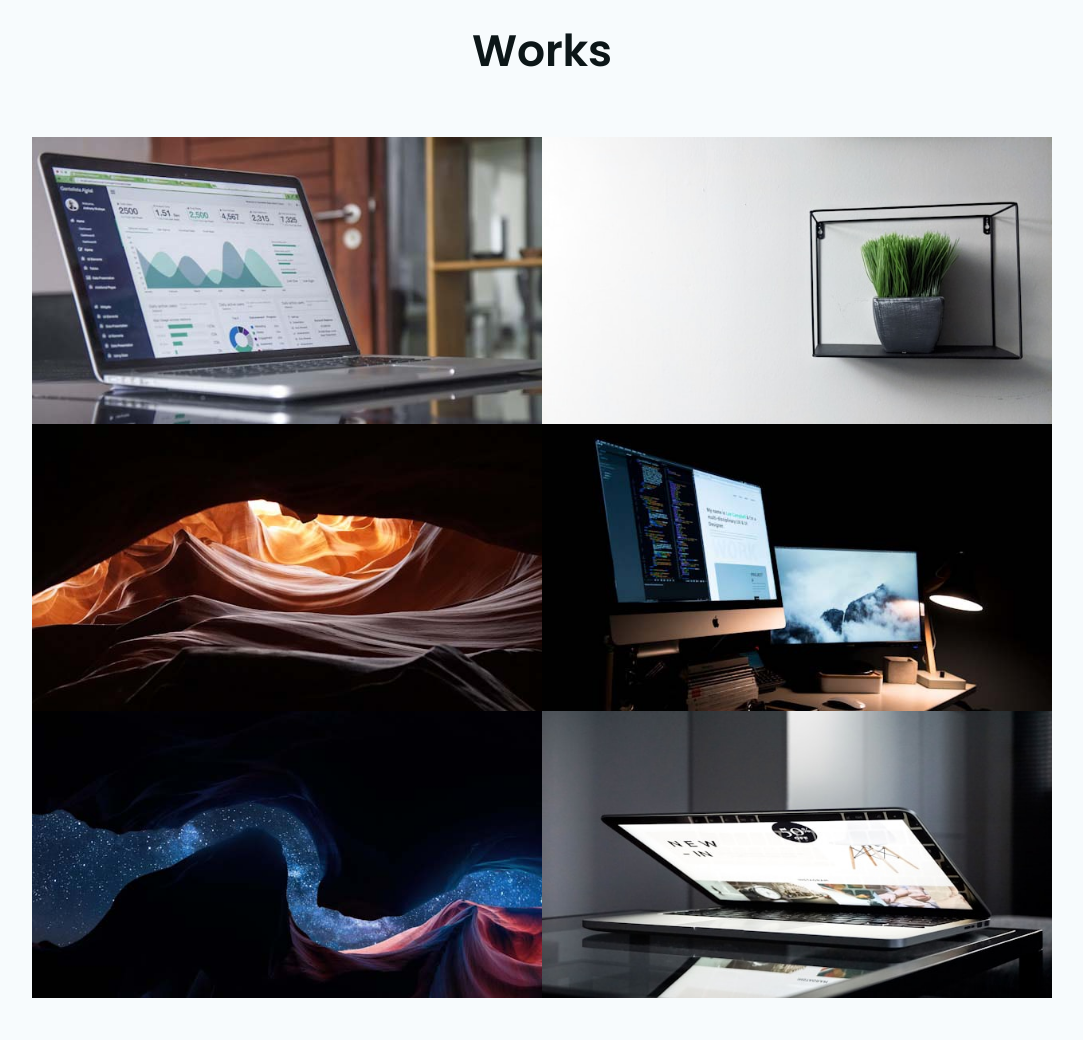
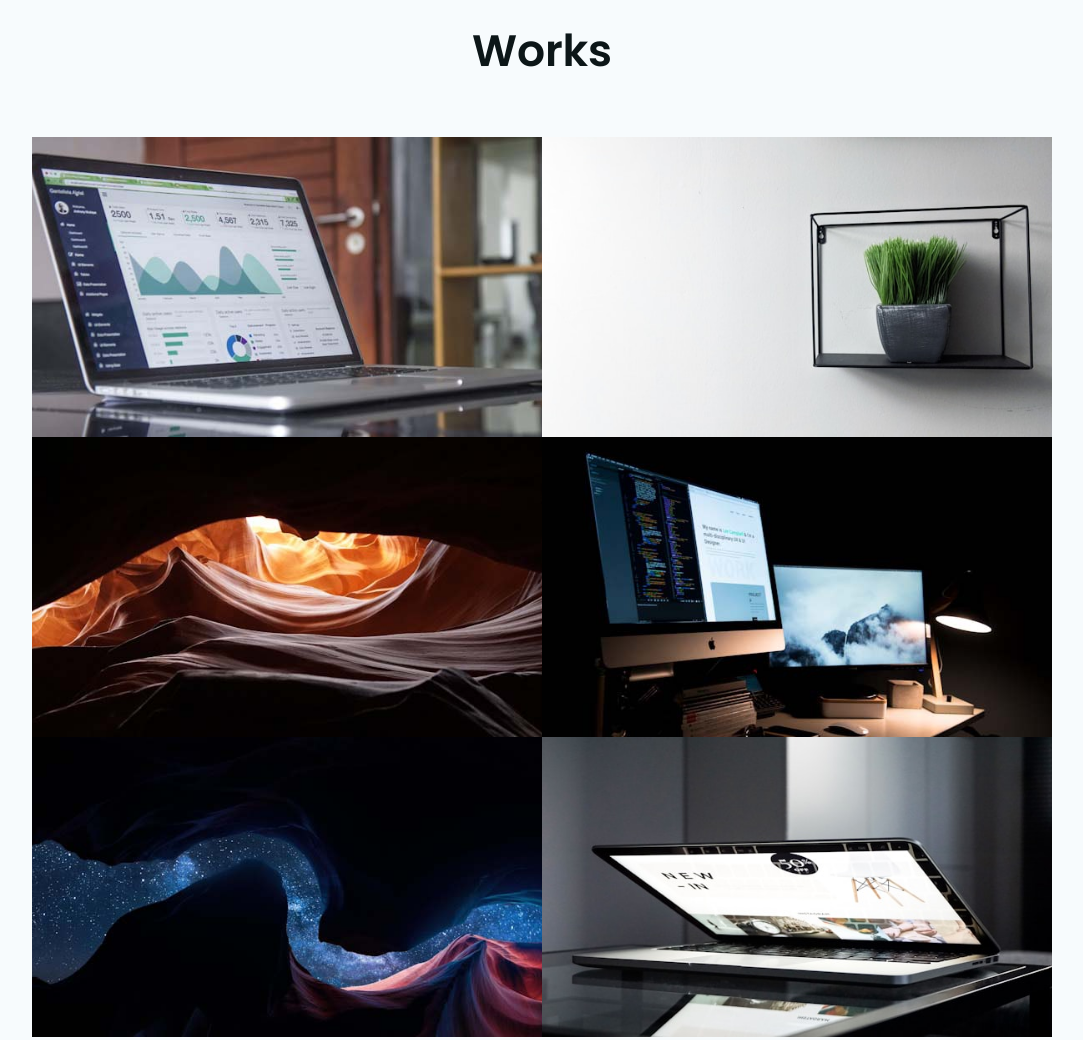
Before and after one commit to donovan1025/donovanPortfolio, a plain HTML site: page index.html in a window 1280 px wide. Shown: the part 1600-2640 px from the top of the page, without its empty margins (98-1181 px from the left). Drawn offline with nearby package versions, Linux system fonts and the light colour scheme.

Commit message:
Ensure picture size consistency

```diff
--- a/css/main.css
+++ b/css/main.css
@@ -387,11 +387,15 @@ h5 {
   position: relative;
   overflow: hidden;
   display: block;
+  width: 100%;
+  height: 300px;  /* Fixed height */
   max-width: 510px;
 }
 
 .project-box a {
-  display: inline-block;
+  display: block;  /* Changed from inline-block */
+  width: 100%;
+  height: 100%;
 }
 
 .project-box:hover .project-mask {
@@ -413,6 +417,8 @@ h5 {
 .project-img {
   transform: scale(1);
   width: 100%;
+  height: 100%;    /* Changed to 100% to fill container */
+  object-fit: cover;
   transition: all 2s cubic-bezier(0.23, 1, 0.32, 1) 0s;
 }
 
```
Also changed, not shown: 1 other file.
